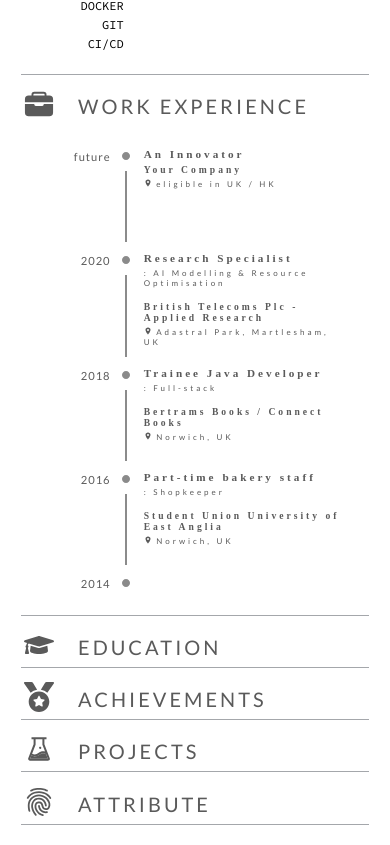
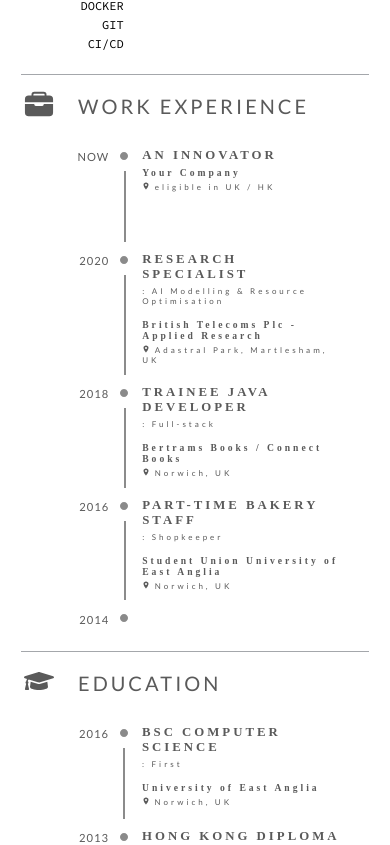
Before and after one commit to cupcakecoder/cv, a React (Create React App) app: page / in a window 390 px wide. Shown: the part 1135-1980 px from the top of the page. Built offline with nearby package versions, Linux system fonts and the light colour scheme; a web font is replaced by a local one.

Commit message:
education added

```diff
--- a/src/components/content.js
+++ b/src/components/content.js
@@ -1,7 +1,8 @@
 import './style.css';
 import React from 'react';
-import WorkExp from './workExp'
-import Profile from './profile'
+import WorkExp from './workExp';
+import Profile from './profile';
+import Education from './education';
 import { FaGraduationCap, FaMedal} from "react-icons/fa";
 import { IoPersonCircle, IoBriefcase, IoFingerPrint,} from "react-icons/io5";
 import { AiTwotoneExperiment} from "react-icons/ai";
@@ -41,6 +42,7 @@ function content() {
             </tr>
             </tbody>
           </table>
+          <Education/>
         </div>
 
         <div className="content-box">
--- /dev/null
+++ b/src/components/education.js
@@ -0,0 +1,49 @@
+import './style.css';
+import React from 'react';
+import { context } from '../text/context';
+import { GoPrimitiveDot} from "react-icons/go";
+import { IoLocationSharp} from "react-icons/io5";
+
+function education() {
+  return (
+    <div className="content">
+      <table className = "work-exp-table">
+        <tbody>
+          {context.school.map((school,index)=>(
+            <tr className="work-row" key={index}>
+              <td className="work-date-col">{school.to}</td>
+              <td height="100vh">
+                <table className="work-dot-col">
+                  <tbody>
+                    <tr><td className="work-dot"> <GoPrimitiveDot/></td></tr>
+                    <tr><td><div className="vertical-line"/></td></tr>
+                  </tbody>
+                </table>
+              </td>
+              <td className="work-deets-col">
+                <table>
+                  <tbody>
+                    <tr><td className="work-title">{school.title}</td></tr>
+                    {school.grade.length>1 && <tr><td className="work-subtitle"> : {school.grade}</td></tr>}
+                    <tr><td className="work-company">{school.school}</td></tr>
+                    <tr><td className="work-subtitle"><IoLocationSharp/>  {school.location}</td></tr>
+                  </tbody>
+                </table>
+              </td>
+            </tr>
+          ))}
+          <tr className="work-row"><td className="work-date-col">{context.school[context.school.length-1].from}</td>
+          <td>
+            <table className="work-dot-col">
+              <tbody>
+                <tr><td className="work-dot"> <GoPrimitiveDot/></td></tr>
+              </tbody>
+            </table>
+          </td><td></td></tr>
+        </tbody>
+      </table>
+    </div>
+  );
+}
+
+export default education;
--- a/src/components/style.css
+++ b/src/components/style.css
@@ -307,9 +307,10 @@
     padding-top: 2%;
   }
   .work-title{
+    text-transform: uppercase;
     font-family: 'Expletus Sans', cursive;
     font-weight: 600;
-    font-size: 70%;
+    font-size: 80%;
   }
   .work-subtitle{
     font-family: 'Lato', sans-serif;
@@ -321,10 +322,16 @@
     font-weight: 550;
     font-size: 60%;
   }
+  .school-grade{
+    font-family: 'Lato', sans-serif;
+    font-size: 60%;
+    padding-bottom: 5%;
+  }
 }
 
 @media (min-width: 768px) {
   .work-title{
+    text-transform: uppercase;
     font-family: 'Expletus Sans', cursive;
     font-weight: bold;
     font-size: 90%;
@@ -339,4 +346,9 @@
     font-weight: bold;
     font-size: 65%;
   }
+  .school-grade{
+    font-family: 'Lato', sans-serif;
+    font-size: 80%;
+    padding-bottom: 5%;
+  }
 }
--- a/src/text/context.js
+++ b/src/text/context.js
@@ -2,7 +2,7 @@
 
 export const context = {
     /*INFO*/
-    fullname: "CHECK HOI, NICOLA WONG",
+    fullname: "CHEK HOI, NICOLA WONG",
     title:"THINKER - MAKER",
     qualification: "BSc Computer Science",
     location1:"North Point, HK",
@@ -23,9 +23,12 @@ export const context = {
     language:["ENGLISH", "CANTONESE", "MADNARIN"],
 
     /*WORK EXPERIENCE*/
-    work:[{from:"future", to:"future", title:"An Innovator", subtitle:"", company:"Your Company", location:"eligible in UK / HK"},
+    work:[{from:"NOW", to:"NOW", title:"An Innovator", subtitle:"", company:"Your Company", location:"eligible in UK / HK"},
     {from:"2018", to:"2020", title:"Research Specialist",subtitle:"AI Modelling & Resource Optimisation", company:"British Telecoms Plc - Applied Research", location:"Adastral Park, Martlesham, UK"},
     {from:"2016", to:"2018", title:"Trainee Java Developer",subtitle:"Full-stack", company:"Bertrams Books / Connect Books", location:"Norwich, UK"},
-    {from:"2014", to:"2016", title:"Part-time bakery staff",subtitle:"Shopkeeper", company:"Student Union University of East Anglia", location:"Norwich, UK"}]
+    {from:"2014", to:"2016", title:"Part-time bakery staff",subtitle:"Shopkeeper", company:"Student Union University of East Anglia", location:"Norwich, UK"}],
 
+    /*EDUCATION*/
+    school:[{from:"2013", to:"2016", title:"Bsc Computer Science", grade:"First", school:"University of East Anglia", location:"Norwich, UK"},
+    {from:"2007", to:"2013", title:"Hong Kong Diploma of Secondary Education (HKDSE)", grade:"5** 5 4 : UCAS Tariff 330", school:"Sacred Heart Canossian College", location:"Pok Fu Lam, HK"}]
 };
```
Also changed, not shown: 1 other file (tests, documents, lock files or other folders).
